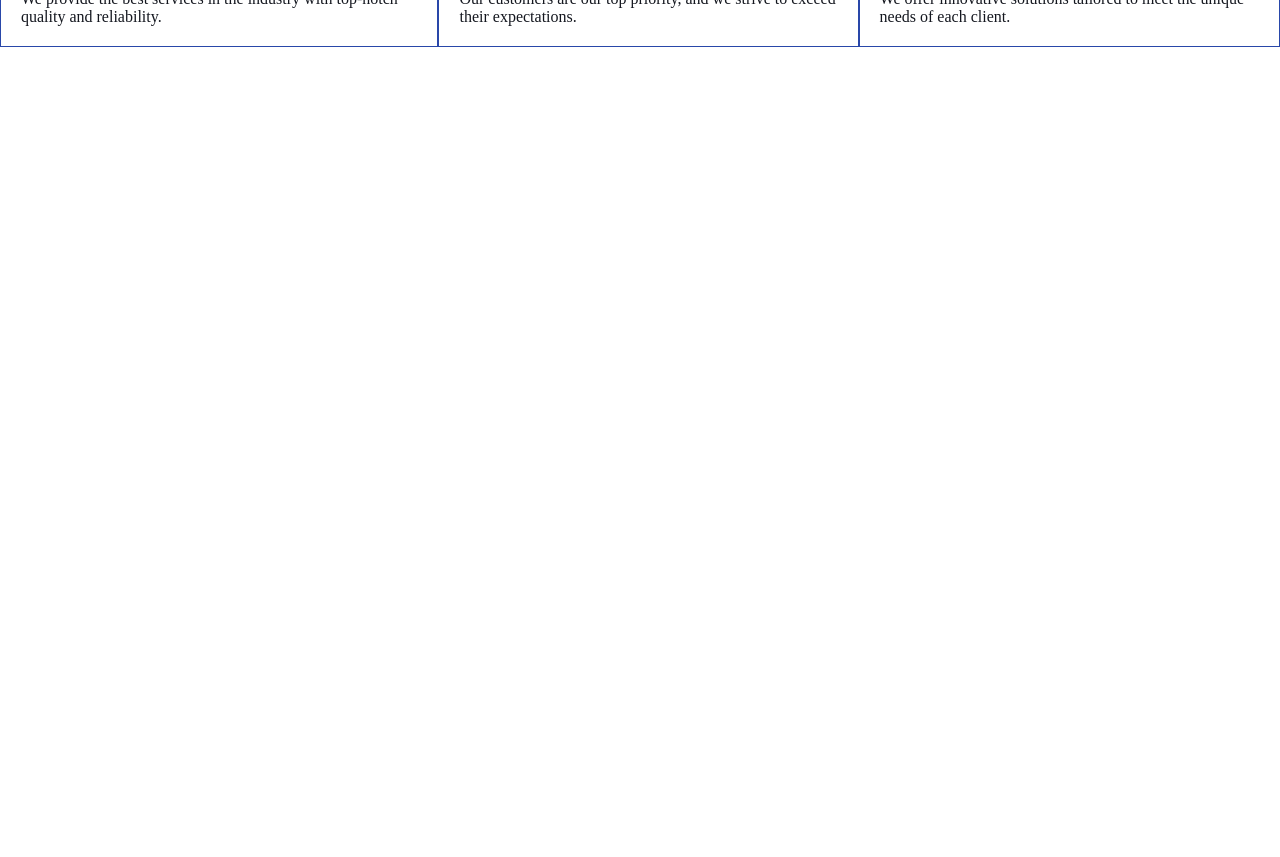
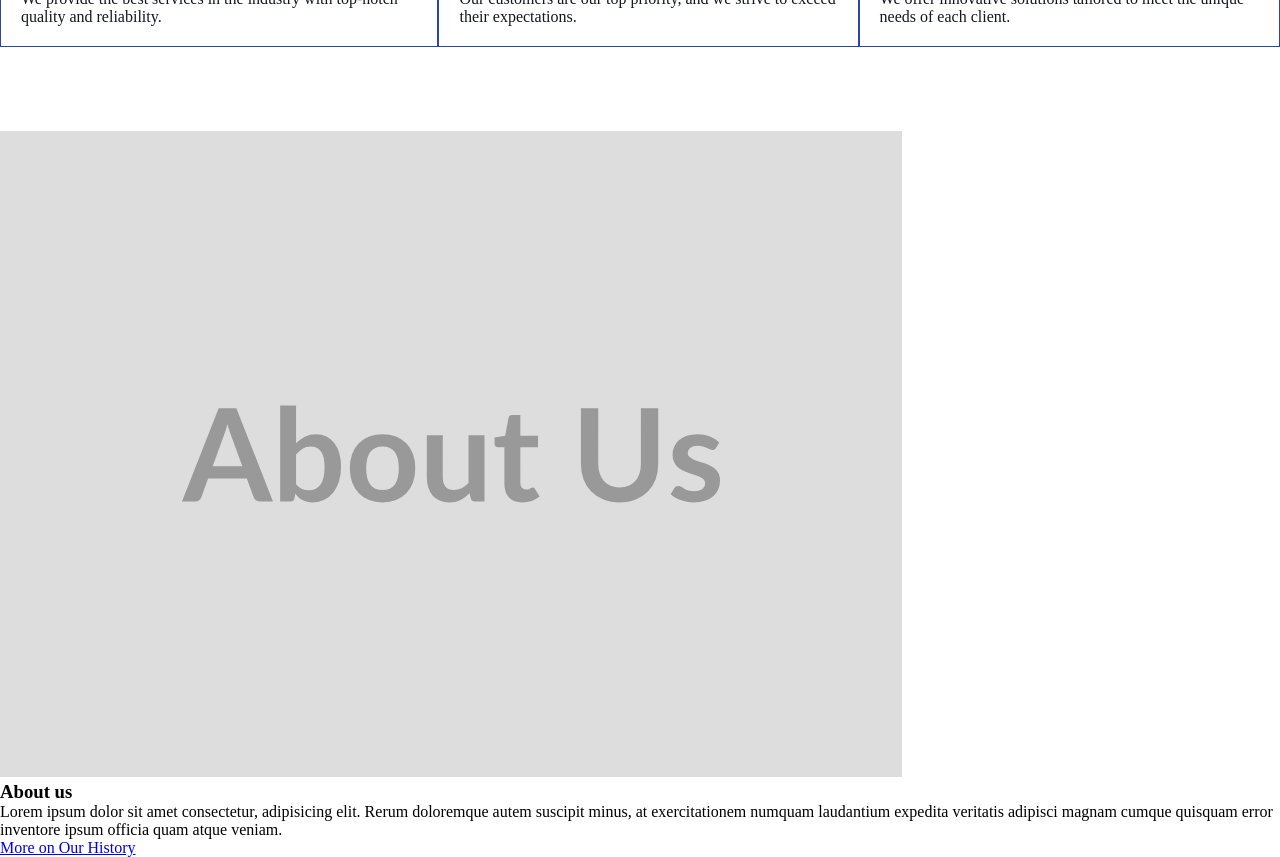
Before and after one commit to GabrielCorona2001/NextLandingPage, a Next.js app: page / in a window 1280 px wide. Shown: the part 940-1797 px from the top of the page. Before the commit the page ends 1071 px from the top, so only its background shows below. Built offline with nearby package versions, Linux system fonts and the light colour scheme.

Commit message:
feat(home): section about us

```diff
--- a/src/app/page.tsx
+++ b/src/app/page.tsx
@@ -1,6 +1,7 @@
 import { Main } from "next/document";
 import MainBanner from "./ui/mainBanner/MainBanner";
 import { CardsWrapper } from "./ui/cards/CardsWrapper";
+import { SectionAboutUs } from "./ui/sectionAboutUs/SectionAboutUs";
 
 export default function Home() {
   return (
@@ -8,6 +9,8 @@ export default function Home() {
     <>
     <MainBanner />
     <CardsWrapper />
+    <SectionAboutUs />
+
     </>
   );
 }
--- /dev/null
+++ b/src/app/ui/sectionAboutUs/SectionAboutUs.tsx
@@ -0,0 +1,29 @@
+import Image from "next/image";
+import Link from 'next/link';
+
+
+export function SectionAboutUs() {
+
+
+
+    return (
+
+
+        <div>
+
+            <Image
+                src={"/home/aboutUsBanner.svg"}
+                alt="About us"
+                width={902}
+                height={646}
+            />
+
+            <div>
+
+                <h3>About us</h3>
+                <p>Lorem ipsum dolor sit amet consectetur, adipisicing elit. Rerum doloremque autem suscipit minus, at exercitationem numquam laudantium expedita veritatis adipisci magnam cumque quisquam error inventore ipsum officia quam atque veniam.</p>
+                <Link href="/about-us"> More on Our History</Link>
+            </div>
+        </div>
+    )
+}
```
Also changed, not shown: public/home/aboutUsBanner.svg (added).
